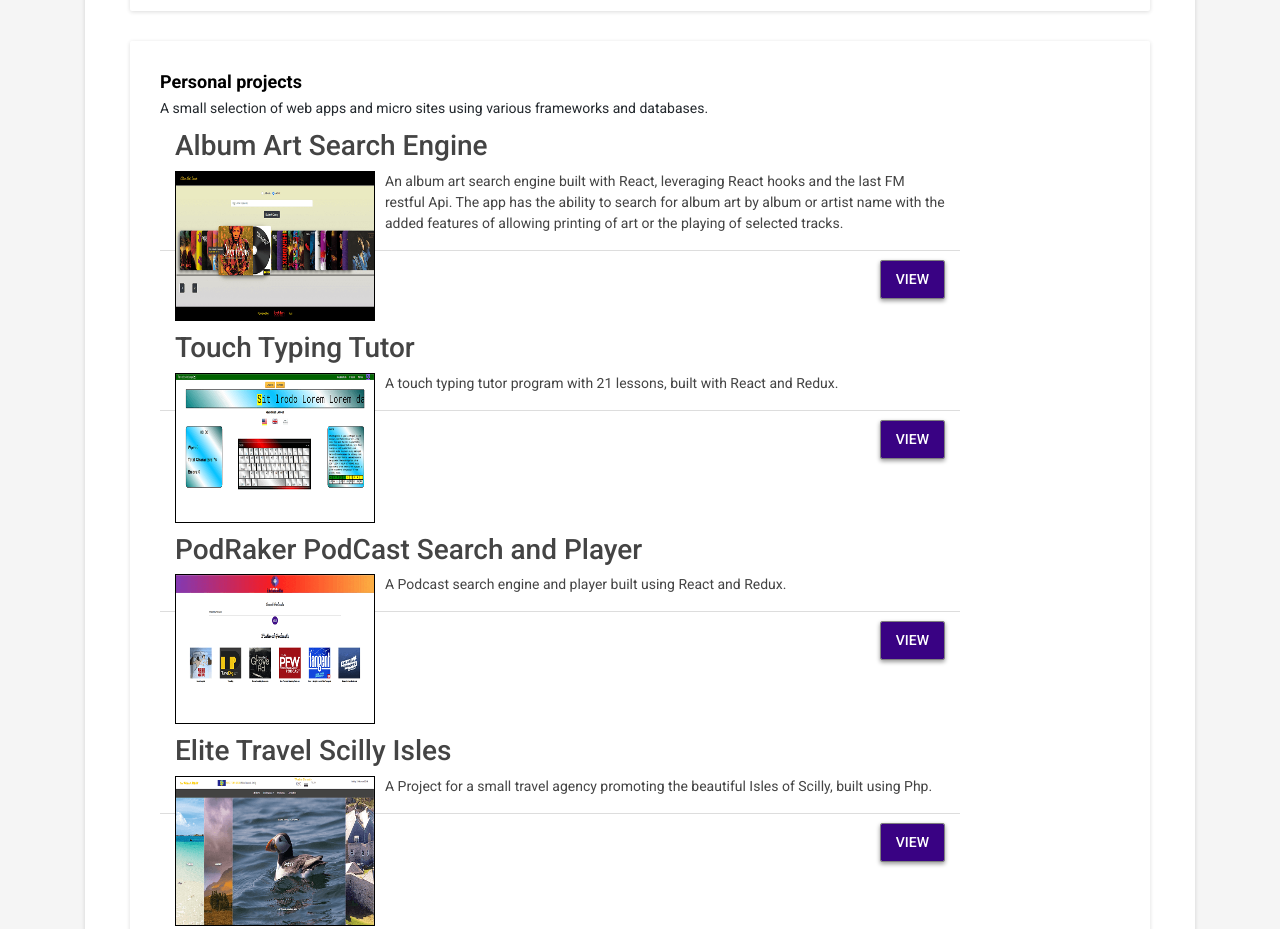
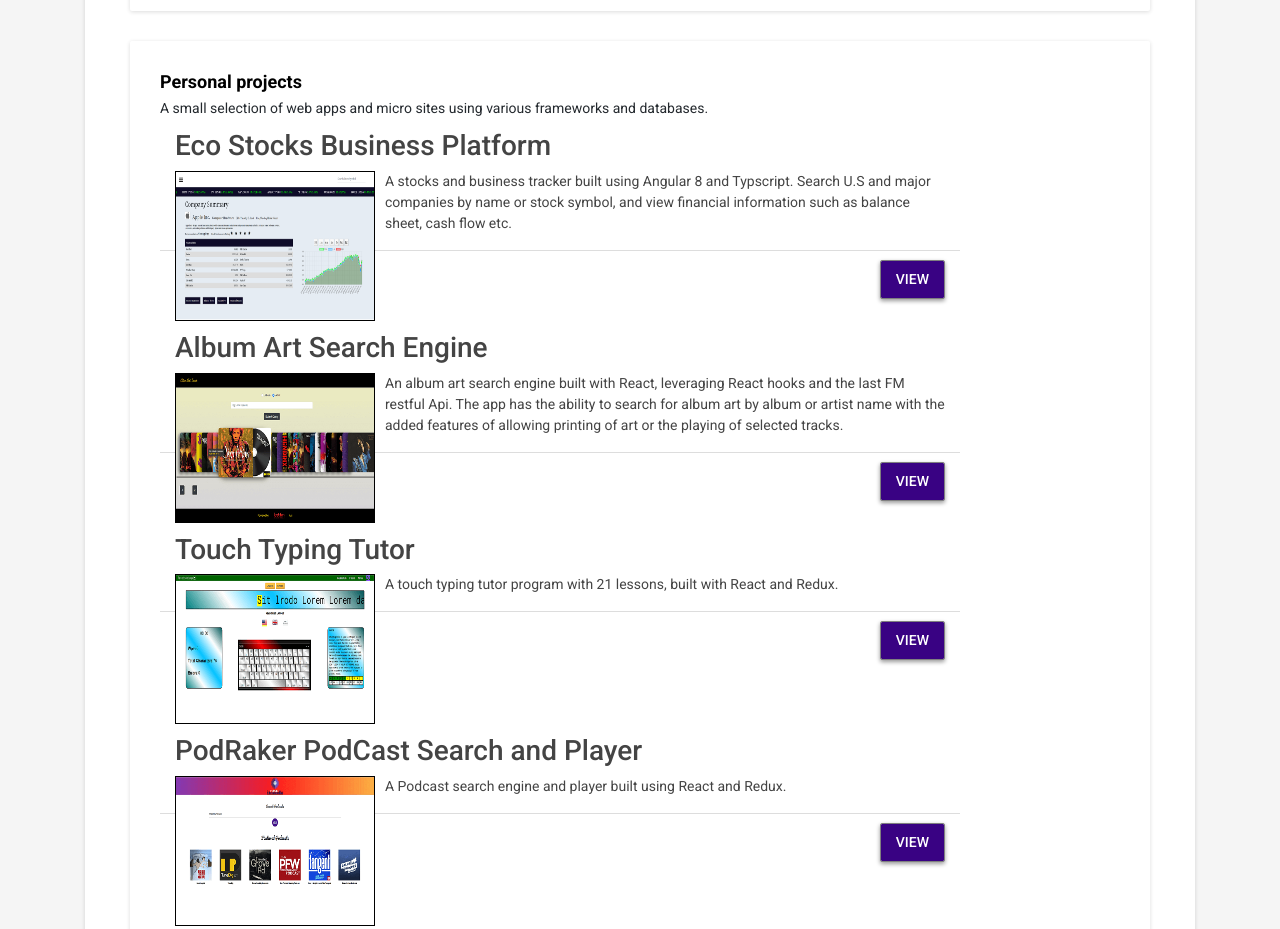
Before and after one commit to OcelotDive/OcelotDive.github.io, a plain HTML site: page index.html in a window 1280 px wide. Shown: the part 3560-4489 px from the top of the page. Drawn offline with Linux system fonts and the light colour scheme.

Commit message:
Update index.html

```diff
--- a/index.html
+++ b/index.html
@@ -466,6 +466,21 @@
 							and databases.
                         </div>
 
+
+			    		<figure class="figure">
+					<div class="col-md-10 blogShort">
+                     <h3 class="appTitle">Eco Stocks Business Platform</h3>
+                     <img src="images/companySummary.PNG" alt="company img" class="pull-left img-responsive appImage">
+
+                     <article class="appArticle"><p>
+                         A stocks and business tracker built using Angular 8 and Typscript.
+			     Search U.S and major companies by name or stock symbol, and view financial information such as balance sheet, cash flow etc.
+                         </p></article>
+                     <a class="btn btn-blog pull-right" href='https://eco-stocks.netlify.com/' target="_blank">View</a>
+                    </div>
+						</figure>
+
+
                                   <figure class="figure">
                             <!--img class="img-fluid" src="images/fccAlexa.png" alt="ffc"/-->
 
```
